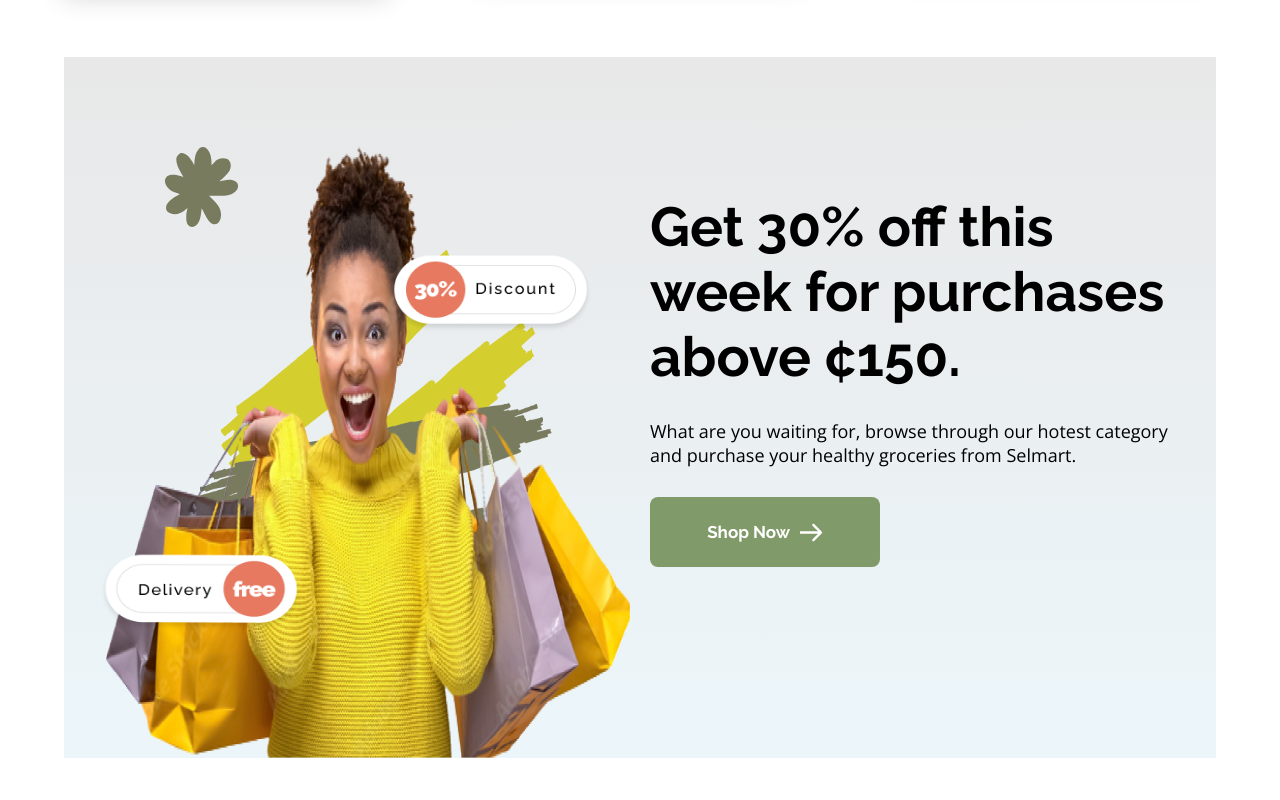
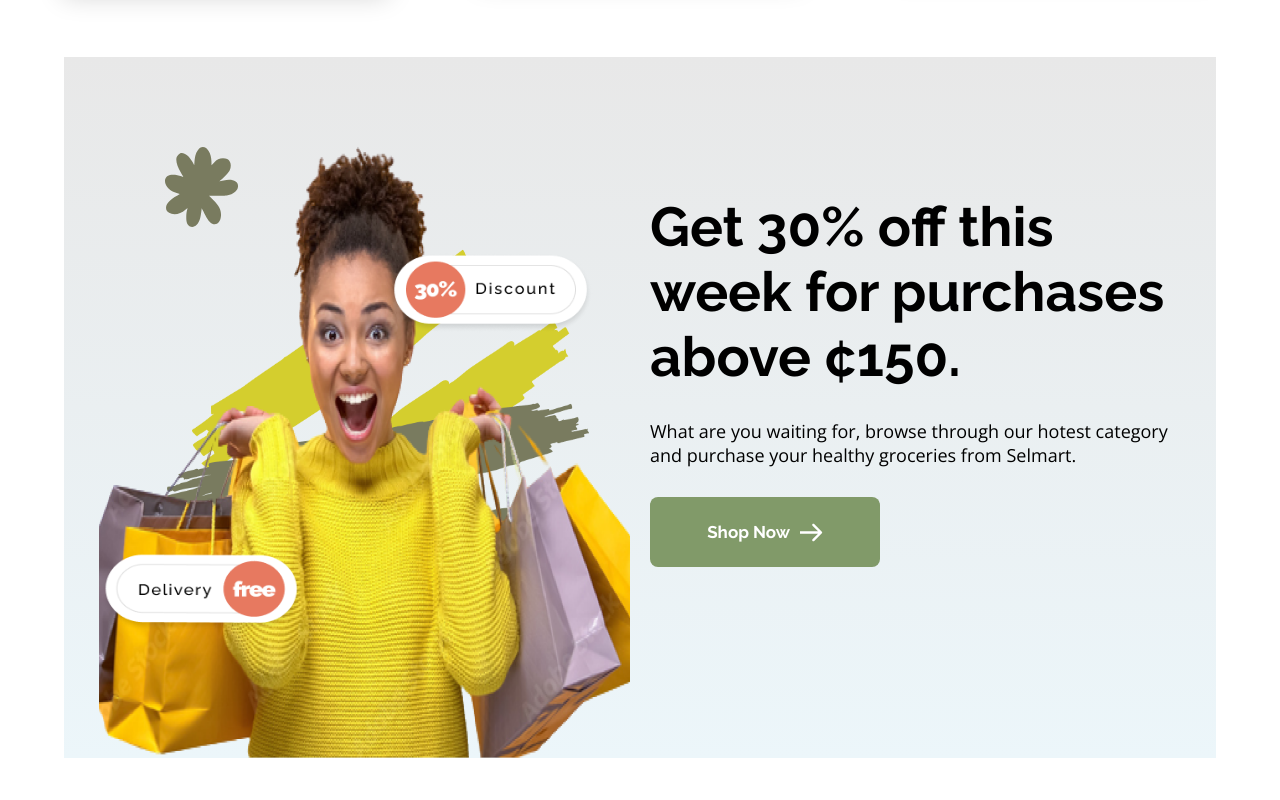
Before and after one commit to mambachristophersteven/selmart-copy, a React (Vite) app: page / in a window 1280 px wide. Shown: the part 2800-3600 px from the top of the page. Built offline with nearby package versions, Linux system fonts and the light colour scheme.

Commit message:
Home Page desktop view finished

```diff
--- a/src/Components/Newsletter/Newsletter.module.css
+++ b/src/Components/Newsletter/Newsletter.module.css
@@ -10,6 +10,7 @@
     background-size: 100% 100%;
     background-repeat: no-repeat;
     gap: 20px;
+    margin-bottom: 30px;
 }
 
 .news_heading{
--- a/src/Pages/Home/Home.module.css
+++ b/src/Pages/Home/Home.module.css
@@ -138,7 +138,7 @@
     height: 90%;
     background-image: url(../../assets/off-deals-image.png);
     background-position: center;
-    background-size: 100% 100%;
+    background-size: 120% 100%;
     background-repeat: no-repeat;
     /* margin-top: 88px; */
     position: relative;
```
